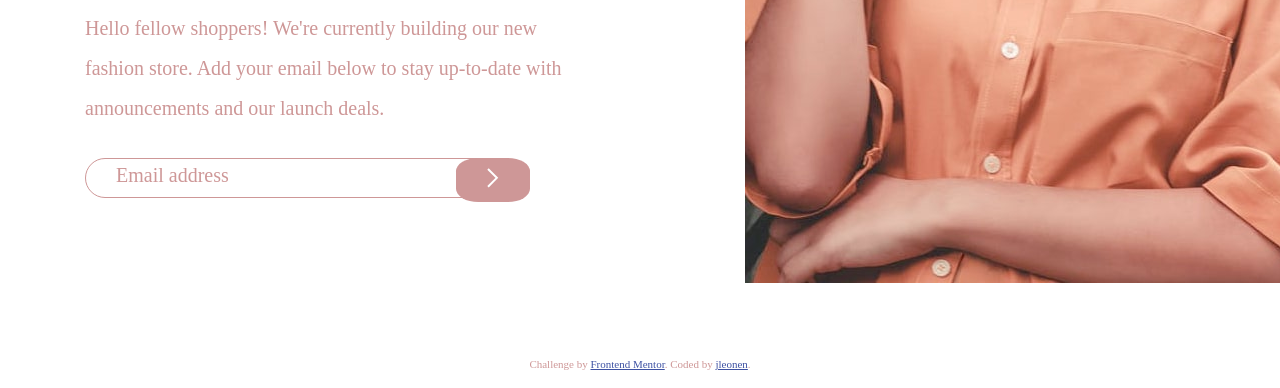
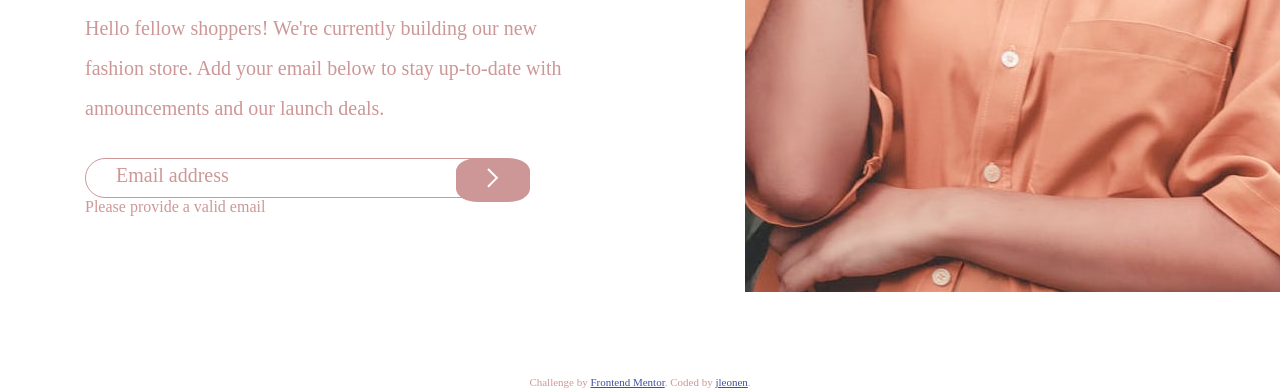
Before and after one commit to jleonen/base-apparel-challenge, a plain HTML site: page index.html in a window 1280 px wide. Shown: the part 593-981 px from the top of the page. Drawn offline with Linux system fonts and the light colour scheme; a web font is replaced by a local one.

Commit message:
Added error message and added flex container in email container.

```diff
--- a/index.html
+++ b/index.html
@@ -33,7 +33,10 @@
 
         <div class="email">
           <input type="text" placeholder="Email address" />
-          <button><img src="images/icon-arrow.svg" alt="" /></button>
+          <button onClick="submitEmail()">
+            <img src="images/icon-arrow.svg" alt="" />
+          </button>
+          <span class="error-msg">Please provide a valid email</span>
         </div>
       </div>
       <img src="images/hero-desktop.jpg" alt="" />
--- a/style.css
+++ b/style.css
@@ -82,6 +82,8 @@ input {
 
 .email {
   position: relative;
+  display: flex;
+  flex-direction: column;
 }
 
 header {
@@ -95,3 +97,8 @@ header {
   font-size: 20px;
   padding: 30px;
 }
+
+.error-msg {
+  color: hsl(0, 36%, 70%);
+  font-weight: 100;
+}
```
